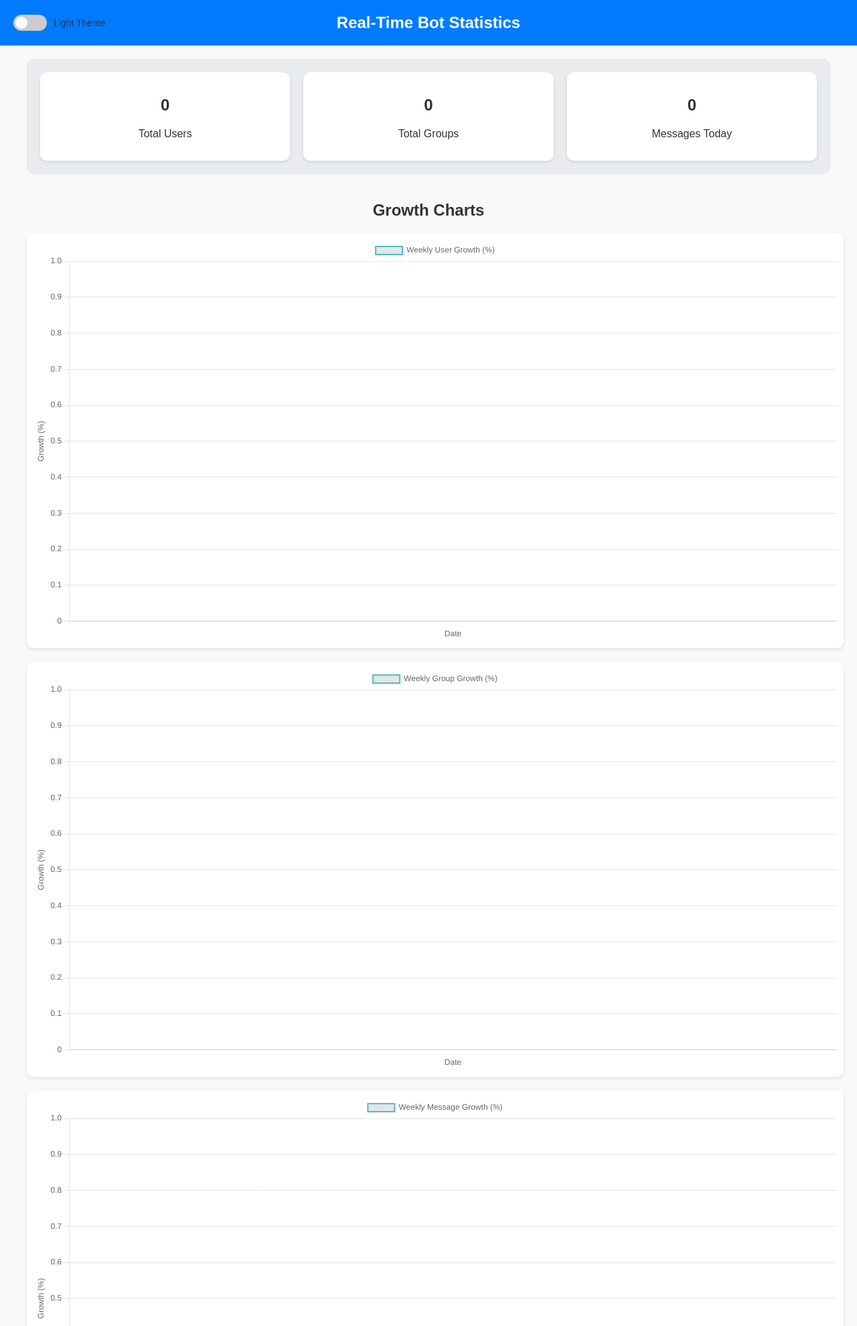
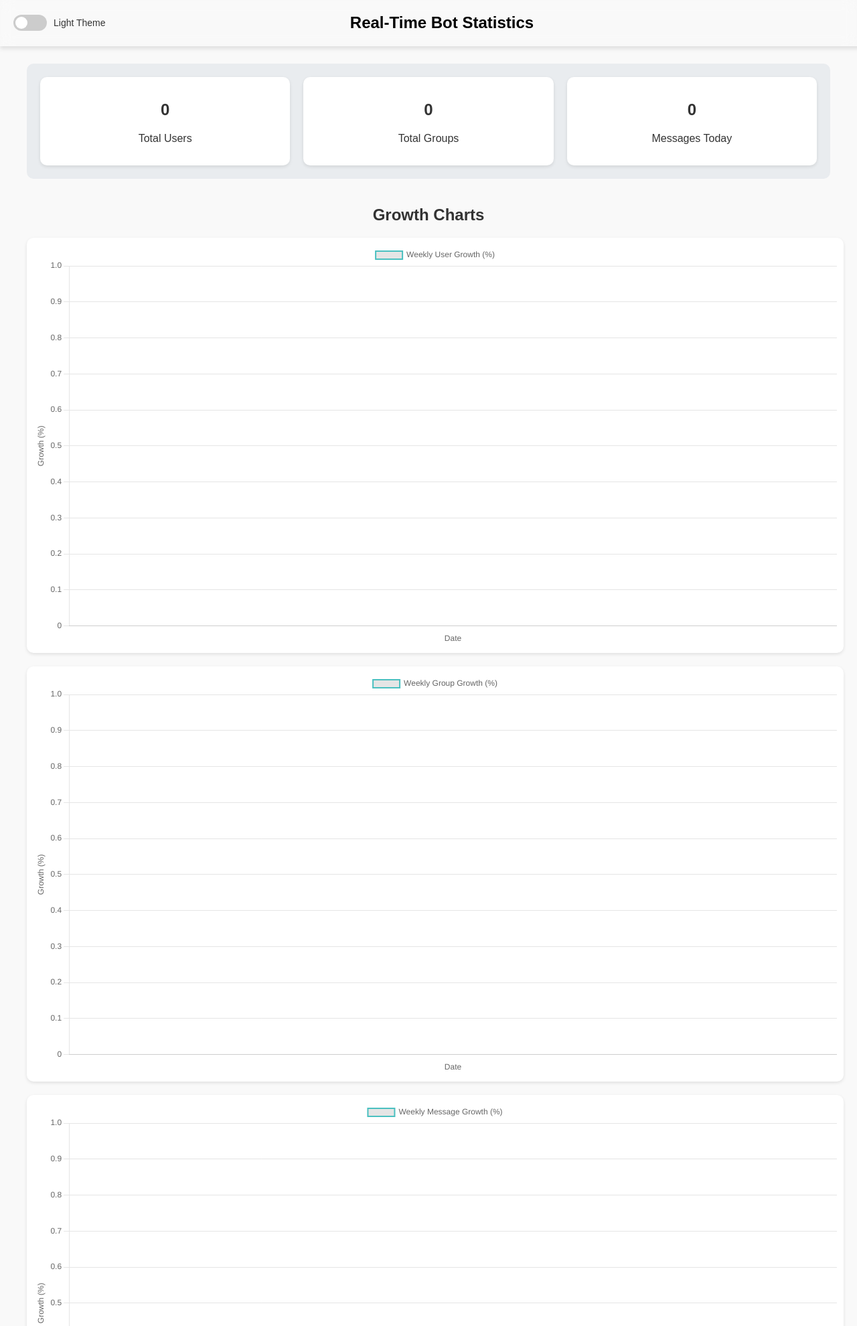
Before and after one commit to BORHAN-AI/borhan-stats, a Flask app: page / in a window 1280 px wide. Shown: the top 1980 px of the page at 67% size. Run offline with Flask 3, Linux system fonts and the light colour scheme; data that the repository does not hold is empty.

Commit message:
padding-top body + h1 color fixes

```diff
--- a/static/css/style.css
+++ b/static/css/style.css
@@ -3,24 +3,41 @@ body {
     font-family: Arial, sans-serif;
     margin: 0;
     padding: 0;
+    padding-top: 75px;
     background-color: var(--background-color, #f9f9f9);
     color: var(--text-color, #333);
     box-sizing: border-box;
 }
 
 header {
+    position: fixed; /* Fixes the header at the top */
+    top: 0;
+    left: 0;
+    width: 100%;
+    z-index: 1000; /* Ensures it stays above other content */
     display: flex;
     align-items: center;
     justify-content: center;
     padding: 20px;
-    background-color: var(--header-background, #007BFF);
-    color: var(--header-text-color, white);
-    position: relative;
+    backdrop-filter: blur(10px); /* Glassmorphism effect */
+    -webkit-backdrop-filter: blur(10px); /* For Safari support */
+    border-bottom: 1px solid rgba(255, 255, 255, 0.2); /* Subtle border */
+    background-color: rgba(255, 255, 255, 0.1); /* Translucent background for light theme */
+    color: var(--header-text-color, rgb(0, 0, 0));
+    box-shadow: 0 4px 6px rgba(0, 0, 0, 0.1); /* Adds a subtle shadow */
+}
+
+body.dark-theme header {
+    background-color: rgba(0, 0, 0, 0.4); /* Translucent background for dark theme */
+    color: var(--header-text-color, #007BFF);
+    border-bottom: 1px solid rgba(0, 0, 0, 0.2);
+    box-shadow: 0 4px 6px rgba(0, 0, 0, 0.4); /* Adjust shadow for dark mode */
 }
 
 h1 {
     margin: 0;
     font-size: 24px;
+    color: inherit;
 }
 
 h2 {
```
